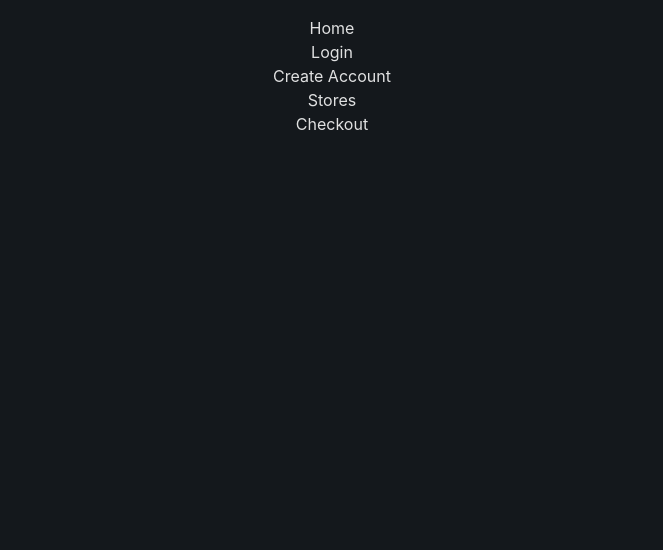
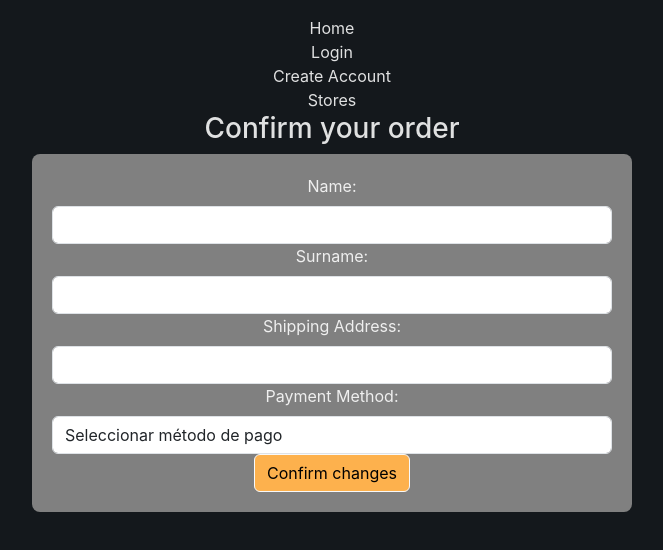
Before and after one commit to raulgarrigos/tapiocraft-client, a React (Vite) app: page /cart/checkout/1 in a window 1280 px wide. Shown: the top 550 px of the page, without its empty margins (308-971 px from the left). Built offline with nearby package versions, Linux system fonts and the light colour scheme; no server answers.

Commit message:
added payment WIP

```diff
--- a/src/pages/cart/Cart.jsx
+++ b/src/pages/cart/Cart.jsx
@@ -57,7 +57,7 @@ function Cart() {
   }
   return (
     <div>
-      {cartItems &&
+      {cartItems && cartItems.length > 0 ? (
         cartItems.map((item) => (
           <div key={item.product._id}>
             <span>
@@ -65,7 +65,6 @@ function Cart() {
                 {item.product.name} | {item.product.price}€ | Cantidad:{" "}
                 {item.quantity} | Total: {item.product.price * item.quantity}€
               </p>
-              {/* Agregar botón para eliminar solo una instancia del producto */}
               <Button
                 variant="danger"
                 onClick={() => handleDelete(item.product._id, item.quantity)}
@@ -74,7 +73,10 @@ function Cart() {
               </Button>
             </span>
           </div>
-        ))}
+        ))
+      ) : (
+        <p>No hay productos en el carrito todavía.</p>
+      )}
       <p>Total del carrito: {totalPrice}€</p>
       <Link to={`/cart/checkout/${cartDetails._id}`}>
         <Button>Realizar pedido</Button>
--- a/src/pages/cart/Checkout.jsx
+++ b/src/pages/cart/Checkout.jsx
@@ -1,7 +1,121 @@
-import React from "react";
+import { useContext, useEffect, useState } from "react";
+import { useNavigate, useParams } from "react-router-dom";
+import { AuthContext } from "../../context/auth.context";
+
+// Bootstrap
+import Button from "react-bootstrap/Button";
+import Form from "react-bootstrap/Form";
+import Container from "react-bootstrap/Container";
+import service from "../../services/config";
 
 function Checkout() {
-  return <div>Checkout</div>;
+  const [checkoutData, setCheckoutData] = useState({
+    name: "",
+    surname: "",
+    shippingAddress: "",
+    paymentMethod: "",
+  });
+
+  const [isLoading, setIsLoading] = useState(null);
+
+  const redirect = useNavigate();
+  const params = useParams();
+
+  const { loggedUser } = useContext(AuthContext);
+
+  const handleInputChange = (e) => {
+    const { name, value } = e.target;
+    setCheckoutData((prevState) => ({
+      ...prevState,
+      [name]: value,
+    }));
+  };
+
+  const handleSubmit = async (e) => {
+    e.preventDefault();
+    try {
+      await service.post(`/checkout/${params.cartId}`, checkoutData);
+      // !redirigir a una página de orders
+      redirect(`/`);
+      console.log("Order placed");
+    } catch (error) {
+      redirect("/error");
+    }
+  };
+
+  if (isLoading) {
+    return <h3>Loading...</h3>;
+  }
+
+  // Styles
+  const containerStyle = {
+    maxWidth: "600px",
+    backgroundColor: "grey",
+    padding: "20px",
+    borderRadius: "8px",
+  };
+
+  return (
+    <div>
+      <h3>Confirm your order </h3>
+      <Container className="text-center" style={containerStyle}>
+        <Form onSubmit={handleSubmit}>
+          <Form.Group controlId="formUserName">
+            <Form.Label>Name:</Form.Label>
+            <Form.Control
+              type="text"
+              name="name"
+              onChange={handleInputChange}
+            />
+          </Form.Group>
+
+          <Form.Group controlId="formUserSurname">
+            <Form.Label>Surname:</Form.Label>
+            <Form.Control
+              type="text"
+              name="surname"
+              onChange={handleInputChange}
+            />
+          </Form.Group>
+
+          <Form.Group controlId="formUserShippingAddress">
+            <Form.Label>Shipping Address:</Form.Label>
+            <Form.Control
+              type="text"
+              name="shippingAddress"
+              onChange={handleInputChange}
+            />
+          </Form.Group>
+
+          <Form.Group controlId="formPaymentMethod">
+            <Form.Label>Payment Method:</Form.Label>
+            <Form.Control
+              as="select"
+              name="paymentMethod"
+              onChange={handleInputChange}
+              defaultValue=""
+            >
+              <option value="" disabled>
+                Seleccionar método de pago
+              </option>
+              <option value="paypal">PayPal</option>
+              <option value="creditCard">Tarjeta de crédito/débito</option>
+            </Form.Control>
+          </Form.Group>
+
+          <Button
+            variant="light"
+            type="submit"
+            style={{ backgroundColor: "#fdb14d" }}
+          >
+            Confirm changes
+          </Button>
+
+          <br />
+        </Form>
+      </Container>
+    </div>
+  );
 }
 
 export default Checkout;
--- a/src/pages/products/ProductEdit.jsx
+++ b/src/pages/products/ProductEdit.jsx
@@ -1,12 +1,12 @@
 import { useContext, useEffect, useState } from "react";
 import { Link, useNavigate, useParams } from "react-router-dom";
+import { AuthContext } from "../../context/auth.context";
+import service from "../../services/config";
 
 // Bootstrap
 import Button from "react-bootstrap/Button";
 import Form from "react-bootstrap/Form";
 import Container from "react-bootstrap/Container";
-import { AuthContext } from "../../context/auth.context";
-import service from "../../services/config";
 
 function ProductEdit() {
   const [productData, setProductData] = useState(null);
```
